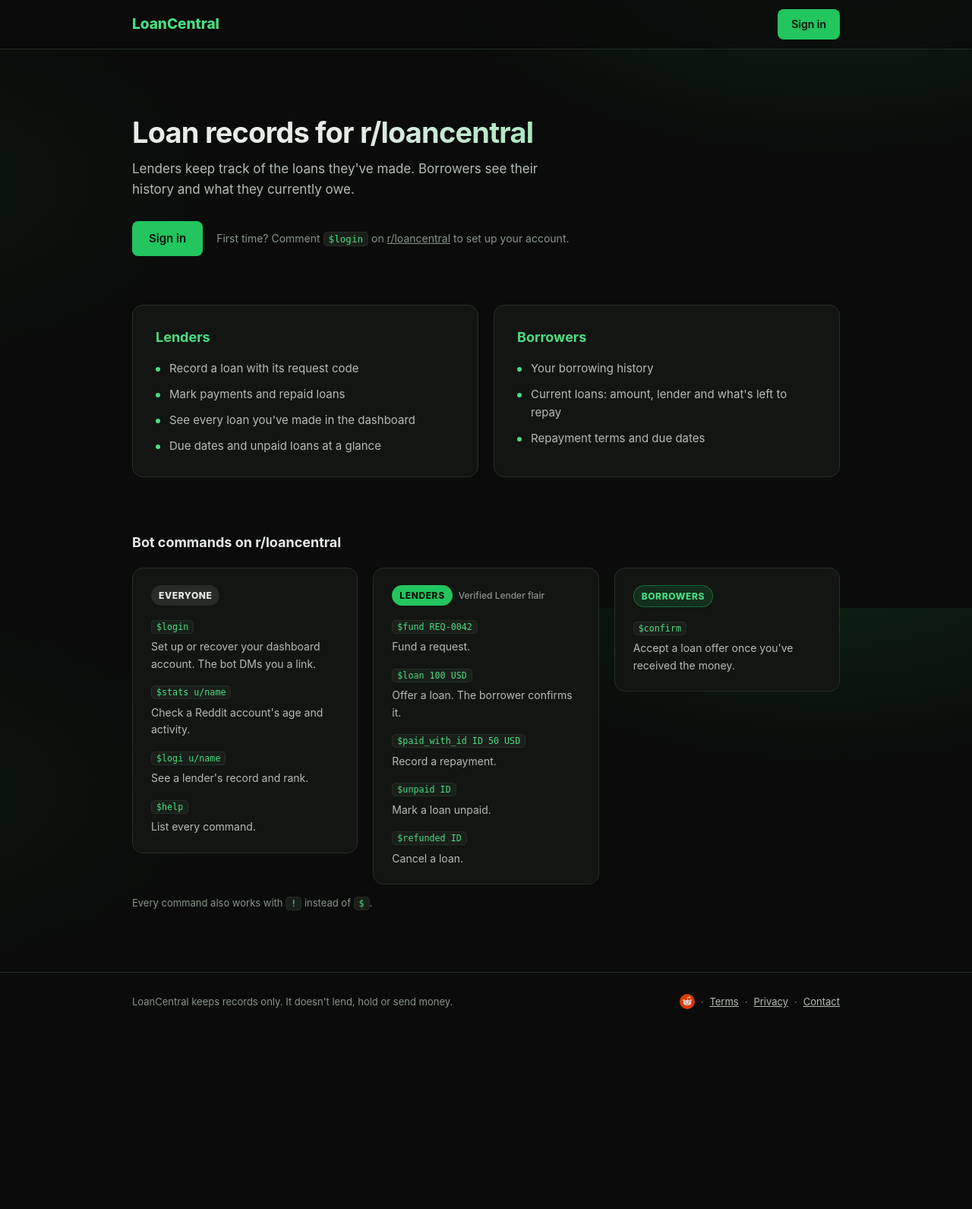
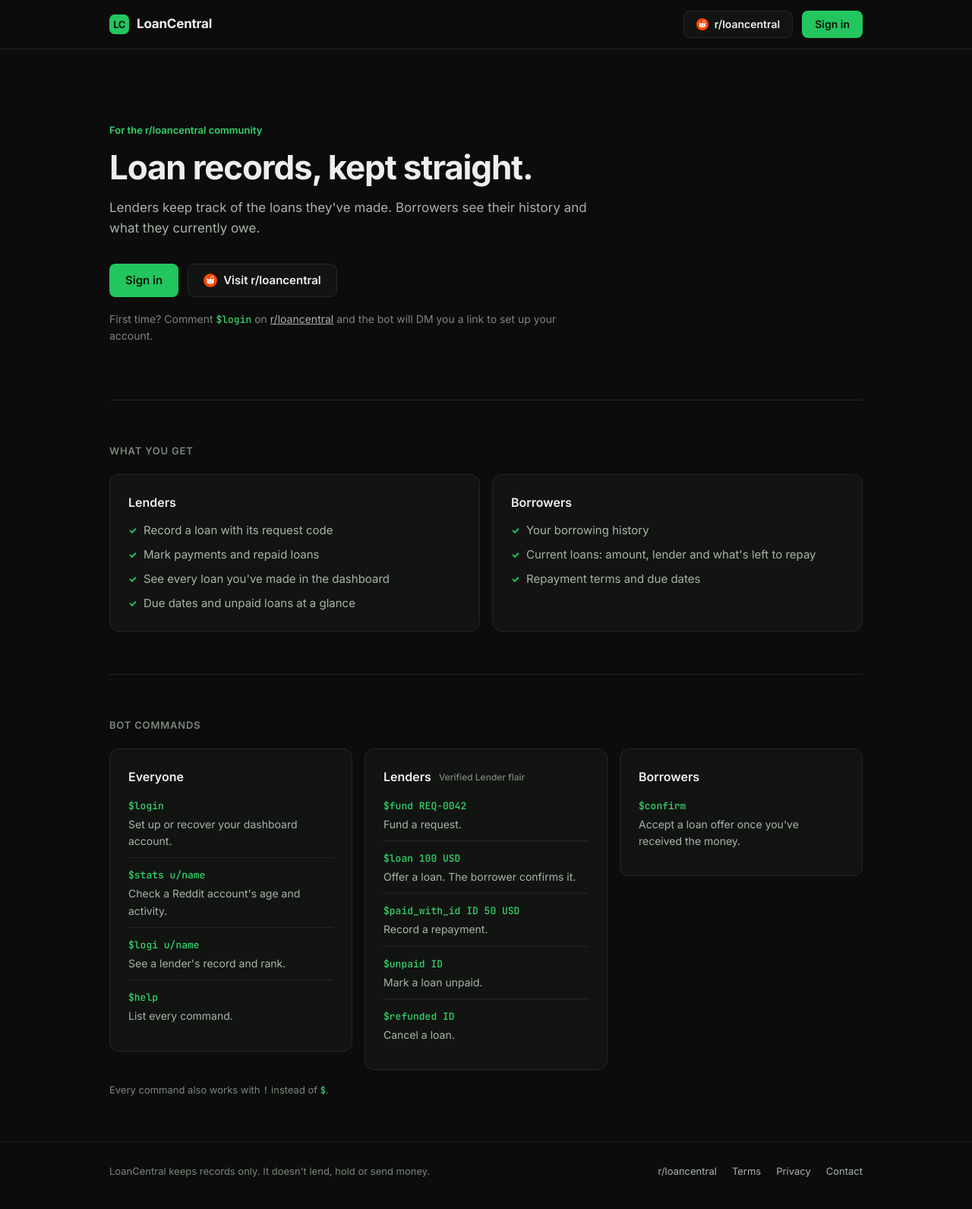
Before and after one commit to TreeHooman/LoanCentral-Test, a Flask app: page / in a window 1280 px wide. Shown: the whole page at 76% size. Before the commit the page ends 1328 px from the top, so only its background shows below. Run offline with Flask 3, Linux system fonts and the light colour scheme.

Commit message:
style(site): cleaner homepage and legal pages; self-hosted Inter + JetBrains Mono
Drops the gradient text, glow backgrounds, scale-on-hover and fade-ins for a
plainer layout; r/loancentral is now a button in the header and the intro.
Fonts are served from /static (the CSP blocks Google Fonts, and it keeps
visitor IPs away from third parties, as the Privacy page promises).

Co-Authored-By: Claude Opus 5.5 <noreply@anthropic.com>

```diff
--- a/api/templates/home.html
+++ b/api/templates/home.html
@@ -6,107 +6,108 @@
   <title>LoanCentral</title>
   <meta name="description" content="Loan records for r/{{ subreddit or 'loancentral' }}." />
   <style>
+    @font-face { font-family: "Inter"; font-style: normal; font-weight: 100 900; font-display: swap;
+      src: url("{{ url_for('static', filename='fonts/inter-latin-wght.woff2') }}") format("woff2"); }
+    @font-face { font-family: "JetBrains Mono"; font-style: normal; font-weight: 500; font-display: swap;
+      src: url("{{ url_for('static', filename='fonts/jetbrains-mono-latin-500.woff2') }}") format("woff2"); }
     *, *::before, *::after { box-sizing: border-box; margin: 0; padding: 0; }
     :root {
-      --bg: #0a0b0a; --surface: #121512; --surface2: #1a1f1a; --border: #243024;
-      --accent: #22c55e; --accent-h: #4ade80; --muted: #8a948a; --text: #e8ece8; --text2: #b4bdb4;
+      --bg: #0b0c0b; --surface: #121412; --surface2: #181b18; --border: #232823; --border-h: #34503a;
+      --accent: #22c55e; --accent-h: #34d46c; --accent-ink: #04140a;
+      --text: #ecefec; --text2: #a9b2a9; --muted: #7c867c;
+      --sans: "Inter", -apple-system, BlinkMacSystemFont, "Segoe UI", Roboto, sans-serif;
+      --mono: "JetBrains Mono", ui-monospace, SFMono-Regular, Menlo, Consolas, monospace;
     }
-    body { background: var(--bg); color: var(--text); font-family: -apple-system, BlinkMacSystemFont, "Segoe UI", Roboto, sans-serif; line-height: 1.6; }
+    html { -webkit-text-size-adjust: 100%; }
+    body { background: var(--bg); color: var(--text); font-family: var(--sans); font-size: 15px; line-height: 1.6;
+      -webkit-font-smoothing: antialiased; }
     a { color: inherit; }
-    code { background: var(--surface2); border: 1px solid var(--border); padding: 1px 6px; border-radius: 5px; font-size: 0.9em; color: var(--accent-h); white-space: nowrap; }
-    .wrap { max-width: 980px; margin: 0 auto; padding: 0 24px; }
+    code { font-family: var(--mono); font-size: 13px; font-weight: 500; color: var(--accent-h); white-space: nowrap; }
+    .wrap { max-width: 1040px; margin: 0 auto; padding: 0 24px; }
 
+    /* Header */
     header.top { border-bottom: 1px solid var(--border); }
-    header.top .wrap { display: flex; align-items: center; height: 64px; }
-    .brand { font-weight: 800; font-size: 19px; color: var(--accent-h); text-decoration: none; }
-    .btn { display: inline-block; text-decoration: none; font-weight: 600; font-size: 14px; padding: 9px 18px; border-radius: 8px; }
-    .btn-primary { background: var(--accent); color: #051005; }
+    header.top .wrap { display: flex; align-items: center; gap: 12px; height: 64px; }
+    .brand { display: flex; align-items: center; gap: 10px; font-weight: 700; font-size: 17px; letter-spacing: -0.2px;
+      color: var(--text); text-decoration: none; margin-right: auto; }
+    .brand-mark { width: 26px; height: 26px; border-radius: 7px; background: var(--accent); color: var(--accent-ink);
+      display: grid; place-items: center; font-size: 13px; font-weight: 700; letter-spacing: -0.5px; }
+
+    /* Buttons */
+    .btn { display: inline-flex; align-items: center; gap: 8px; text-decoration: none; font-weight: 600; font-size: 14px;
+      padding: 9px 16px; border-radius: 8px; border: 1px solid transparent; line-height: 1.2;
+      transition: background-color .15s ease, border-color .15s ease, color .15s ease; }
+    .btn-primary { background: var(--accent); color: var(--accent-ink); }
     .btn-primary:hover { background: var(--accent-h); }
-    header.top .btn { margin-left: auto; }
+    .btn-ghost { border-color: var(--border); color: var(--text); background: var(--surface); }
+    .btn-ghost:hover { border-color: var(--border-h); background: var(--surface2); }
+    .btn-lg { font-size: 15px; padding: 12px 20px; }
+    .btn svg { flex: none; }
+    .btn:focus-visible, a:focus-visible { outline: 2px solid var(--accent); outline-offset: 2px; }
 
-    .intro { padding: 88px 0 64px; }
-    .intro h1 { font-size: 38px; letter-spacing: -0.8px; line-height: 1.15; }
-    .intro p { color: var(--text2); font-size: 17px; margin-top: 12px; max-width: 560px; }
-    .intro .actions { margin-top: 28px; display: flex; align-items: center; gap: 18px; flex-wrap: wrap; }
-    .intro .actions .btn { font-size: 15px; padding: 11px 22px; }
-    .intro .first { font-size: 14px; color: var(--muted); }
+    /* Intro */
+    .intro { padding: 96px 0 72px; max-width: 640px; }
+    .eyebrow { font-size: 13px; font-weight: 600; color: var(--accent-h); margin-bottom: 14px; }
+    .intro h1 { font-size: 44px; font-weight: 700; letter-spacing: -1.2px; line-height: 1.1; }
+    .intro p { color: var(--text2); font-size: 17px; margin-top: 16px; }
+    .actions { margin-top: 32px; display: flex; gap: 12px; flex-wrap: wrap; }
+    .intro .first { margin-top: 18px; font-size: 14px; color: var(--muted); }
+    .first a { color: var(--text2); }
+    .first a:hover { color: var(--text); }
 
-    .roles { display: grid; grid-template-columns: 1fr 1fr; gap: 20px; }
-    .role { background: var(--surface); border: 1px solid var(--border); border-radius: 14px; padding: 28px 30px; }
-    .role h2 { font-size: 18px; margin-bottom: 14px; }
-    .role ul { list-style: none; display: flex; flex-direction: column; gap: 10px; color: var(--text2); font-size: 15px; }
-    .role li { padding-left: 18px; position: relative; }
-    .role li::before { content: ""; position: absolute; left: 0; top: 10px; width: 6px; height: 6px; border-radius: 50%; background: var(--accent-h); }
+    /* Sections */
+    section { padding: 56px 0; border-top: 1px solid var(--border); }
+    section > h2 { font-size: 13px; font-weight: 600; text-transform: uppercase; letter-spacing: 0.8px; color: var(--muted);
+      margin-bottom: 20px; }
+    .grid { display: grid; gap: 16px; }
+    .grid-2 { grid-template-columns: 1fr 1fr; }
+    .grid-3 { grid-template-columns: repeat(3, 1fr); align-items: start; }
+    .card { background: var(--surface); border: 1px solid var(--border); border-radius: 12px; padding: 24px;
+      transition: border-color .15s ease; }
+    .card:hover { border-color: var(--border-h); }
+    .card h3 { font-size: 16px; font-weight: 600; margin-bottom: 12px; display: flex; align-items: center; gap: 10px; }
+    .card ul { list-style: none; display: flex; flex-direction: column; gap: 8px; color: var(--text2); }
+    .card li { padding-left: 20px; position: relative; }
+    .card li::before { content: ""; position: absolute; left: 2px; top: 9px; width: 8px; height: 5px;
+      border-left: 2px solid var(--accent); border-bottom: 2px solid var(--accent); transform: rotate(-45deg); }
 
-    .commands { padding: 72px 0 80px; }
-    .commands h2 { font-size: 18px; margin-bottom: 18px; }
-    .cmd-groups { display: grid; grid-template-columns: repeat(3, 1fr); gap: 20px; align-items: start; }
-    .cmd-group { background: var(--surface); border: 1px solid var(--border); border-radius: 14px; padding: 22px 24px;
-      transition: transform .22s ease, border-color .22s ease, box-shadow .22s ease; }
-    .cmd-group:hover { transform: translateY(-4px) scale(1.02); border-color: rgba(34,197,94,0.55);
-      box-shadow: 0 14px 38px rgba(0,0,0,0.5); }
-    .cmd-group h3 { font-size: 15px; margin-bottom: 14px; display: flex; align-items: center; gap: 8px; flex-wrap: wrap; }
-    .tag { font-size: 12px; font-weight: 800; letter-spacing: .6px; text-transform: uppercase; padding: 4px 10px; border-radius: 999px; }
-    .tag-all      { background: rgba(232,236,232,0.1); color: var(--text); }
-    .tag-lender   { background: var(--accent); color: #051005; }
-    .tag-borrower { background: rgba(34,197,94,0.14); color: var(--accent-h); border: 1px solid rgba(34,197,94,0.4); }
-    .req { font-size: 12px; color: var(--muted); font-weight: 500; }
-    .cmd-group dl { display: flex; flex-direction: column; }
-    .cmd-group dt { margin-top: 12px; }
-    .cmd-group dt:first-child { margin-top: 0; }
-    .cmd-group dd { color: var(--text2); font-size: 14px; margin-top: 4px; }
-    .cmd-group dt:hover code, .cmd-group dt:hover + dd { color: var(--accent-h); }
-    .commands .note { margin-top: 14px; font-size: 13px; color: var(--muted); }
+    .who { font-size: 12px; font-weight: 500; color: var(--muted); }
+    .cmds { display: flex; flex-direction: column; }
+    .cmd { padding: 10px 0; border-top: 1px solid var(--border); }
+    .cmd:first-child { border-top: 0; padding-top: 0; }
+    .cmd p { color: var(--text2); font-size: 14px; margin-top: 2px; }
+    .note { margin-top: 16px; font-size: 13px; color: var(--muted); }
+    .note code { font-size: 12px; }
 
+    /* Footer */
     footer { border-top: 1px solid var(--border); padding: 28px 0 40px; color: var(--muted); font-size: 13px; }
-    footer .wrap { display: flex; gap: 16px; justify-content: space-between; flex-wrap: wrap; }
-    footer a { color: var(--text2); }
-    footer .links { display: flex; align-items: center; gap: 8px; }
-    footer .reddit-icon { display: inline-flex; opacity: .85; }
-    footer .reddit-icon:hover { opacity: 1; }
+    footer .wrap { display: flex; gap: 16px 24px; justify-content: space-between; align-items: center; flex-wrap: wrap; }
+    footer nav { display: flex; gap: 20px; flex-wrap: wrap; }
+    footer a { color: var(--text2); text-decoration: none; }
+    footer a:hover { color: var(--text); }
 
-
-    /* Effects */
-    html { scroll-behavior: smooth; }
-    body { background:
-      radial-gradient(900px 480px at 85% -10%, rgba(34,197,94,0.14), transparent 60%),
-      radial-gradient(700px 400px at -10% 30%, rgba(34,197,94,0.06), transparent 60%), var(--bg);
-      background-attachment: fixed; }
-    header.top { position: sticky; top: 0; z-index: 10; backdrop-filter: blur(10px);
-      background: rgba(10,11,10,0.72); }
-    .brand { transition: color .2s, text-shadow .2s; }
-    .brand:hover { text-shadow: 0 0 18px rgba(74,222,128,0.55); }
-    .btn { transition: transform .18s ease, box-shadow .18s ease, background .18s ease; }
-    .btn-primary:hover { transform: translateY(-2px) scale(1.04); box-shadow: 0 8px 26px rgba(34,197,94,0.35); }
-    .btn-primary:active { transform: translateY(0) scale(.98); }
-    .intro h1 { background: linear-gradient(90deg, #e8ece8 30%, #4ade80); -webkit-background-clip: text;
-      background-clip: text; color: transparent; }
-    .role { transition: transform .22s ease, border-color .22s ease, box-shadow .22s ease; }
-    .role:hover { transform: translateY(-4px) scale(1.02); border-color: rgba(34,197,94,0.55);
-      box-shadow: 0 14px 38px rgba(0,0,0,0.5), 0 0 0 1px rgba(34,197,94,0.15); }
-    .role h2 { color: var(--accent-h); }
-    code { transition: border-color .15s, box-shadow .15s; }
-    footer .reddit-icon { transition: transform .2s ease, opacity .2s, filter .2s; }
-    footer .reddit-icon:hover { transform: scale(1.25) rotate(-8deg); filter: drop-shadow(0 0 6px rgba(255,69,0,.6)); }
-    footer a:hover { color: var(--accent-h); }
-    .reveal { opacity: 0; transform: translateY(18px); transition: opacity .6s ease, transform .6s ease; }
-    .reveal.in { opacity: 1; transform: none; }
-    @media (prefers-reduced-motion: reduce) {
-      *, .reveal { transition: none !important; transform: none !important; opacity: 1 !important; }
+    @media (max-width: 820px) {
+      .grid-3 { grid-template-columns: 1fr; }
     }
-
-    @media (max-width: 720px) {
-      .intro { padding: 56px 0 44px; }
-      .intro h1 { font-size: 30px; }
-      .roles, .cmd-groups { grid-template-columns: 1fr; }
+    @media (max-width: 640px) {
+      .wrap { padding: 0 16px; }
+      .intro { padding: 56px 0 48px; }
+      .intro h1 { font-size: 32px; }
+      .grid-2 { grid-template-columns: 1fr; }
+      header .btn-ghost .label { display: none; }
     }
   </style>
 </head>
 <body>
 {% set sub = subreddit or 'loancentral' %}
+{% set sub_url = 'https://www.reddit.com/r/' ~ sub %}
+{% macro reddit_icon(size=16) -%}
+<svg viewBox="0 0 20 20" width="{{ size }}" height="{{ size }}" aria-hidden="true"><circle cx="10" cy="10" r="10" fill="#ff4500"/><ellipse cx="10" cy="11.6" rx="5.2" ry="3.6" fill="#fff"/><circle cx="14.6" cy="8.4" r="1.2" fill="#fff"/><circle cx="5.4" cy="8.4" r="1.2" fill="#fff"/><circle cx="13.4" cy="4.6" r="1" fill="#fff"/><path d="M10 8 L11 4.4 L13.4 4.6" stroke="#fff" stroke-width=".8" fill="none"/><circle cx="8.1" cy="11" r=".8" fill="#ff4500"/><circle cx="11.9" cy="11" r=".8" fill="#ff4500"/><path d="M8 13.2 Q10 14.4 12 13.2" stroke="#ff4500" stroke-width=".7" fill="none"/></svg>
+{%- endmacro %}
 <header class="top">
   <div class="wrap">
-    <a class="brand" href="/">LoanCentral</a>
+    <a class="brand" href="/"><span class="brand-mark">LC</span>LoanCentral</a>
+    <a class="btn btn-ghost" href="{{ sub_url }}" target="_blank" rel="noopener" aria-label="r/{{ sub }} on Reddit">{{ reddit_icon() }}<span class="label">r/{{ sub }}</span></a>
     {% if signed_in %}
       <a class="btn btn-primary" href="{{ url_for('home') }}">Dashboard</a>
     {% else %}
@@ -116,22 +117,28 @@
 </header>
 
 <main class="wrap">
-  <div class="intro reveal">
-    <h1>Loan records for r/{{ sub }}</h1>
+  <div class="intro">
+    <div class="eyebrow">For the r/{{ sub }} community</div>
+    <h1>Loan records, kept straight.</h1>
     <p>Lenders keep track of the loans they've made. Borrowers see their history and what they currently owe.</p>
     <div class="actions">
       {% if signed_in %}
-        <a class="btn btn-primary" href="{{ url_for('home') }}">Go to your dashboard</a>
+        <a class="btn btn-primary btn-lg" href="{{ url_for('home') }}">Go to your dashboard</a>
       {% else %}
-        <a class="btn btn-primary" href="{{ url_for('login') }}">Sign in</a>
-        <span class="first">First time? Comment <code>$login</code> on <a href="https://www.reddit.com/r/{{ sub }}" target="_blank" rel="noopener">r/{{ sub }}</a> to set up your account.</span>
+        <a class="btn btn-primary btn-lg" href="{{ url_for('login') }}">Sign in</a>
+      {% endif %}
+      <a class="btn btn-ghost btn-lg" href="{{ sub_url }}" target="_blank" rel="noopener">{{ reddit_icon(18) }}Visit r/{{ sub }}</a>
+    </div>
+    {% if not signed_in %}
+      <p class="first">First time? Comment <code>$login</code> on <a href="{{ sub_url }}" target="_blank" rel="noopener">r/{{ sub }}</a> and the bot will DM you a link to set up your account.</p>
     {% endif %}
   </div>
-  </div>
 
-  <div class="roles reveal">
-    <div class="role">
-      <h2>Lenders</h2>
+  <section>
+    <h2>What you get</h2>
+    <div class="grid grid-2">
+      <div class="card">
+        <h3>Lenders</h3>
         <ul>
           <li>Record a loan with its request code</li>
           <li>Mark payments and repaid loans</li>
@@ -139,8 +146,8 @@
           <li>Due dates and unpaid loans at a glance</li>
         </ul>
       </div>
-    <div class="role">
-      <h2>Borrowers</h2>
+      <div class="card">
+        <h3>Borrowers</h3>
         <ul>
           <li>Your borrowing history</li>
           <li>Current loans: amount, lender and what's left to repay</li>
@@ -148,55 +155,51 @@
         </ul>
       </div>
     </div>
+  </section>
 
-  <div class="commands reveal">
-    <h2>Bot commands on r/{{ sub }}</h2>
-    <div class="cmd-groups">
-      <div class="cmd-group">
-        <h3><span class="tag tag-all">Everyone</span></h3>
-        <dl>
-          <dt><code>$login</code></dt><dd>Set up or recover your dashboard account. The bot DMs you a link.</dd>
-          <dt><code>$stats u/name</code></dt><dd>Check a Reddit account's age and activity.</dd>
-          <dt><code>$logi u/name</code></dt><dd>See a lender's record and rank.</dd>
-          <dt><code>$help</code></dt><dd>List every command.</dd>
-        </dl>
+  <section>
+    <h2>Bot commands</h2>
+    <div class="grid grid-3">
+      <div class="card">
+        <h3>Everyone</h3>
+        <div class="cmds">
+          <div class="cmd"><code>$login</code><p>Set up or recover your dashboard account.</p></div>
+          <div class="cmd"><code>$stats u/name</code><p>Check a Reddit account's age and activity.</p></div>
+          <div class="cmd"><code>$logi u/name</code><p>See a lender's record and rank.</p></div>
+          <div class="cmd"><code>$help</code><p>List every command.</p></div>
         </div>
-      <div class="cmd-group">
-        <h3><span class="tag tag-lender">Lenders</span> <span class="req">Verified Lender flair</span></h3>
-        <dl>
-          <dt><code>$fund REQ-0042</code></dt><dd>Fund a request.</dd>
-          <dt><code>$loan 100 USD</code></dt><dd>Offer a loan. The borrower confirms it.</dd>
-          <dt><code>$paid_with_id ID 50 USD</code></dt><dd>Record a repayment.</dd>
-          <dt><code>$unpaid ID</code></dt><dd>Mark a loan unpaid.</dd>
-          <dt><code>$refunded ID</code></dt><dd>Cancel a loan.</dd>
-        </dl>
       </div>
-      <div class="cmd-group">
-        <h3><span class="tag tag-borrower">Borrowers</span></h3>
-        <dl>
-          <dt><code>$confirm</code></dt><dd>Accept a loan offer once you've received the money.</dd>
-        </dl>
+      <div class="card">
+        <h3>Lenders <span class="who">Verified Lender flair</span></h3>
+        <div class="cmds">
+          <div class="cmd"><code>$fund REQ-0042</code><p>Fund a request.</p></div>
+          <div class="cmd"><code>$loan 100 USD</code><p>Offer a loan. The borrower confirms it.</p></div>
+          <div class="cmd"><code>$paid_with_id ID 50 USD</code><p>Record a repayment.</p></div>
+          <div class="cmd"><code>$unpaid ID</code><p>Mark a loan unpaid.</p></div>
+          <div class="cmd"><code>$refunded ID</code><p>Cancel a loan.</p></div>
+        </div>
+      </div>
+      <div class="card">
+        <h3>Borrowers</h3>
+        <div class="cmds">
+          <div class="cmd"><code>$confirm</code><p>Accept a loan offer once you've received the money.</p></div>
+        </div>
       </div>
     </div>
     <p class="note">Every command also works with <code>!</code> instead of <code>$</code>.</p>
-  </div>
+  </section>
 </main>
 
 <footer>
   <div class="wrap">
     <div>LoanCentral keeps records only. It doesn't lend, hold or send money.</div>
-    <div class="links"><a class="reddit-icon" href="https://www.reddit.com/r/{{ sub }}" target="_blank" rel="noopener" title="r/{{ sub }} on Reddit" aria-label="r/{{ sub }} on Reddit"><svg viewBox="0 0 20 20" width="20" height="20" aria-hidden="true"><circle cx="10" cy="10" r="10" fill="#ff4500"/><ellipse cx="10" cy="11.6" rx="5.2" ry="3.6" fill="#fff"/><circle cx="14.6" cy="8.4" r="1.2" fill="#fff"/><circle cx="5.4" cy="8.4" r="1.2" fill="#fff"/><circle cx="13.4" cy="4.6" r="1" fill="#fff"/><path d="M10 8 L11 4.4 L13.4 4.6" stroke="#fff" stroke-width=".8" fill="none"/><circle cx="8.1" cy="11" r=".8" fill="#ff4500"/><circle cx="11.9" cy="11" r=".8" fill="#ff4500"/><path d="M8 13.2 Q10 14.4 12 13.2" stroke="#ff4500" stroke-width=".7" fill="none"/></svg></a> &middot; <a href="{{ url_for('terms') }}">Terms</a> &middot; <a href="{{ url_for('privacy') }}">Privacy</a> &middot; <a href="mailto:loancentral08@gmail.com">Contact</a></div>
+    <nav>
+      <a href="{{ sub_url }}" target="_blank" rel="noopener">r/{{ sub }}</a>
+      <a href="{{ url_for('terms') }}">Terms</a>
+      <a href="{{ url_for('privacy') }}">Privacy</a>
+      <a href="mailto:loancentral08@gmail.com">Contact</a>
+    </nav>
   </div>
 </footer>
-<script>
-  (function () {
-    var els = document.querySelectorAll('.reveal');
-    if (!('IntersectionObserver' in window)) { els.forEach(function (e) { e.classList.add('in'); }); return; }
-    var io = new IntersectionObserver(function (entries) {
-      entries.forEach(function (e) { if (e.isIntersecting) { e.target.classList.add('in'); io.unobserve(e.target); } });
-    }, { threshold: 0.12 });
-    els.forEach(function (e) { io.observe(e); });
-  })();
-</script>
 </body>
 </html>
```
Also changed, not shown: api/templates/public_base.html (+57 -29 lines), api/static/fonts/inter-latin-wght.woff2 (added), api/static/fonts/jetbrains-mono-latin-500.woff2 (added). Lines whose indentation alone changed are shown as unchanged.
